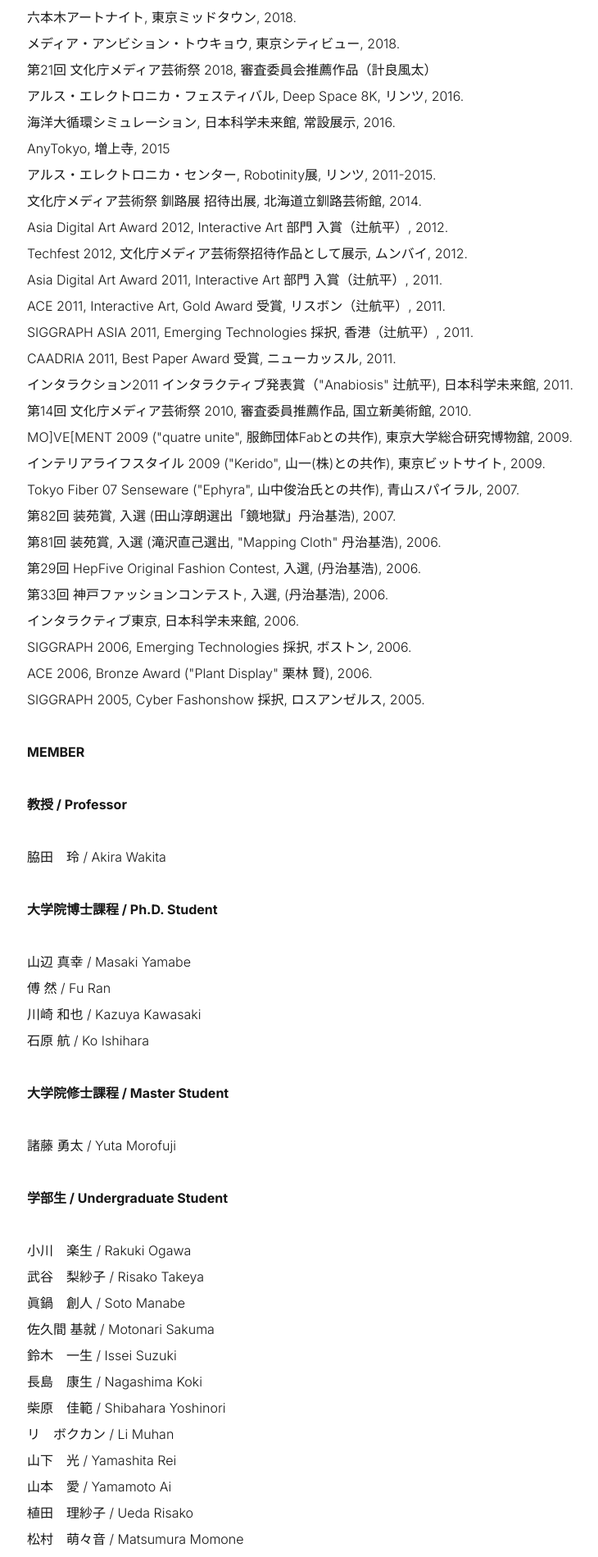
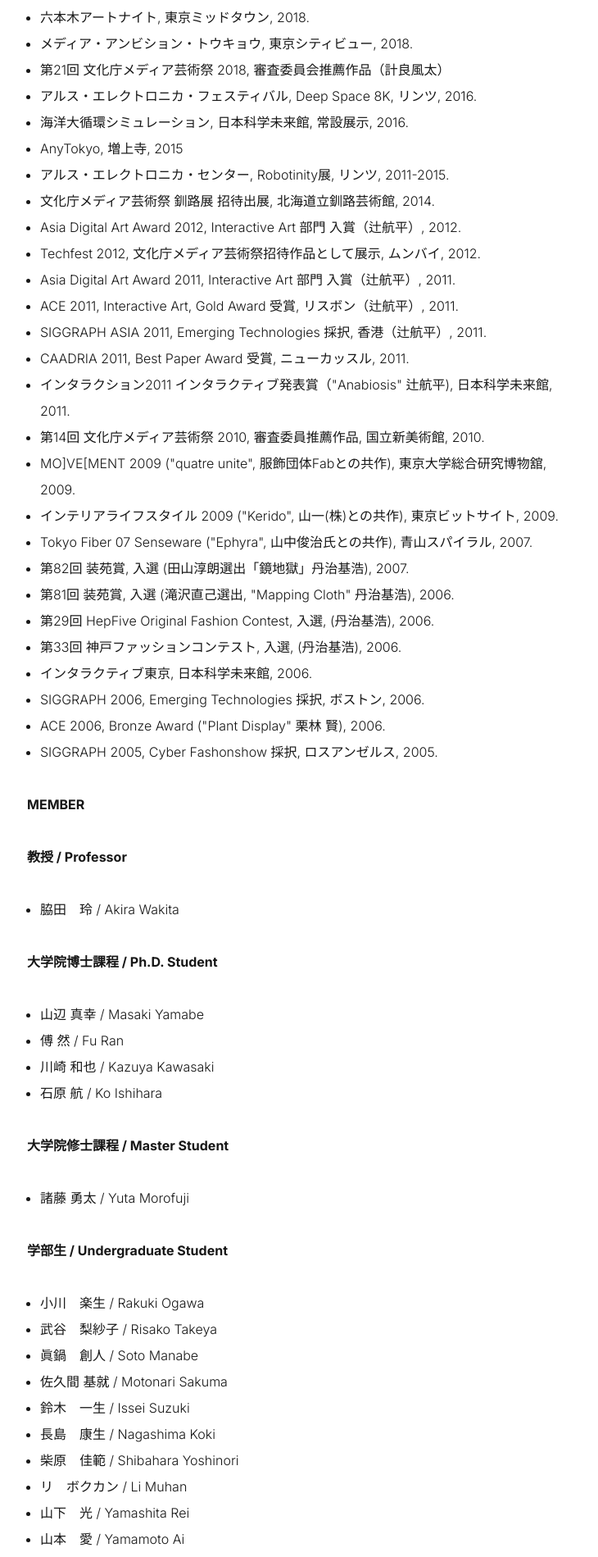
Before and after one commit to wakita-lab/web, a Next.js app: page /about in a window 1280 px wide. Shown: the part 883-2782 px from the top of the page at 82% size, without its empty margins (271-1001 px from the left). Built offline with nearby package versions, Linux system fonts and the light colour scheme.

Commit message:
refactor: Add margin and list style to unordered lists in About page for improved readability

```diff
--- a/src/app/about/page.tsx
+++ b/src/app/about/page.tsx
@@ -16,7 +16,7 @@ export default function About() {
         AWARD / EXHIBITION
       </h2>
 
-      <ul>
+      <ul className="ml-4 list-disc">
         <li>グッドデザイン賞 8Kデータビジュアライゼーション [新型コロナウイルスの進化地図] 公益財団法人日本デザイン振興会（山辺真幸）, 2022.</li>
 
         <li>第33期学会賞（技術賞） 新型コロナウイルスゲノム系統樹の3次元可視化 一般社団法人 可視化情報学会 （山辺真幸）, 2022.</li>
@@ -103,12 +103,12 @@ export default function About() {
       </h2>
 
       <h3 className="font-bold">教授 / Professor</h3>
-      <ul>
+      <ul className="ml-4 list-disc">
         <li>脇田　玲 / Akira Wakita</li>
       </ul>
 
       <h3 className="font-bold">大学院博士課程 / Ph.D. Student</h3>
-      <ul>
+      <ul className="ml-4 list-disc">
         <li>山辺 真幸 / Masaki Yamabe</li>
         <li>傅 然 / Fu Ran</li>
         <li>川崎 和也 / Kazuya Kawasaki</li>
@@ -116,12 +116,12 @@ export default function About() {
       </ul>
 
       <h3 className="font-bold">大学院修士課程 / Master Student</h3>
-      <ul>
+      <ul className="ml-4 list-disc">
         <li>諸藤 勇太 / Yuta Morofuji</li>
       </ul>
 
       <h3 className="font-bold">学部生 / Undergraduate Student</h3>
-      <ul>
+      <ul className="ml-4 list-disc">
         <li>小川　楽生 / Rakuki Ogawa</li>
         <li>武谷　梨紗子 / Risako Takeya</li>
         <li>眞鍋　創人 / Soto Manabe</li>
@@ -141,7 +141,7 @@ export default function About() {
       </ul>
 
       <h3 className="font-bold">卒業生 / ALUMNI</h3>
-      <ul>
+      <ul className="ml-4 list-disc">
         <li>丹治 基浩 / Motohiro Tanji</li>
         <li>栗林 賢 / Satoshi Kuribayashi</li>
         <li>堀 太誌 / Taishi Hori</li>
```
